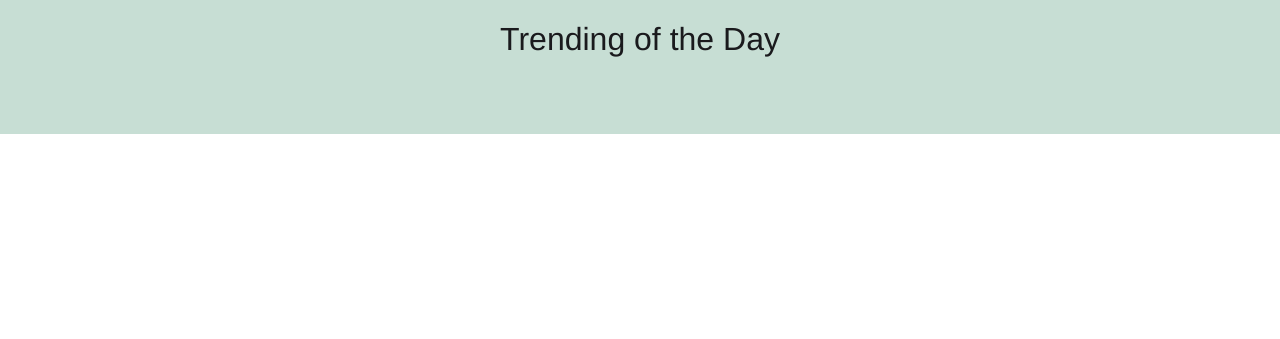
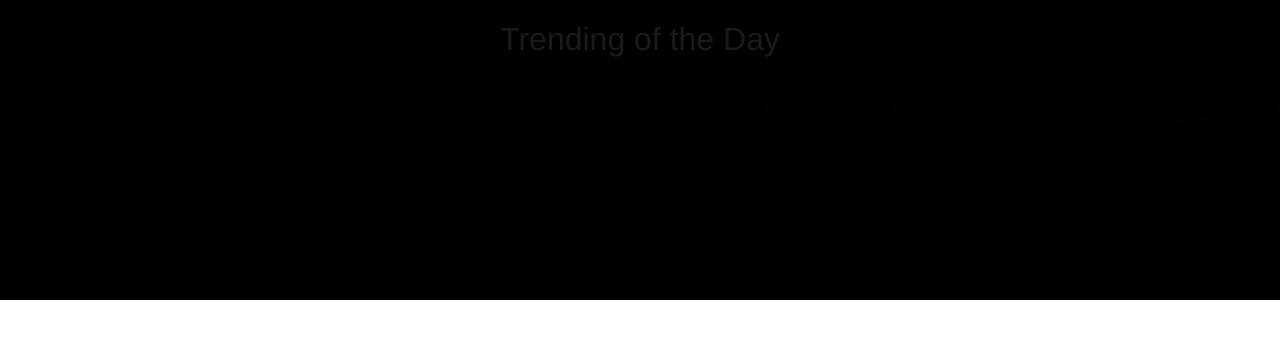
Before and after one commit to vnoelifant/movie-search-app, a Django app: page / in a window 1280 px wide. Shown: the part 61-400 px from the top of the page. Run offline with Django 4.2, Linux system fonts and the light colour scheme; data that the repository does not hold is empty; some libraries are stand-ins or nearby versions.

Commit message:
added bg image to class

```diff
--- a/templates/home.html
+++ b/templates/home.html
@@ -2,6 +2,8 @@
 {% load static %}
 
 {% block title %}Home{% endblock %}
+
+{% block body %}
 
 <style>
     .bg{
@@ -11,9 +13,7 @@
     }
 </style>
 
-{% block body %}
-
-<div class="container-fluid text-center" id="movieWrapper">
+<div class="container-fluid text-center bg" id="movieWrapper">
     <h2>Trending of the Day</h2><br><br>
 
     <div class="row ten-columns" id="movieRow">
```
